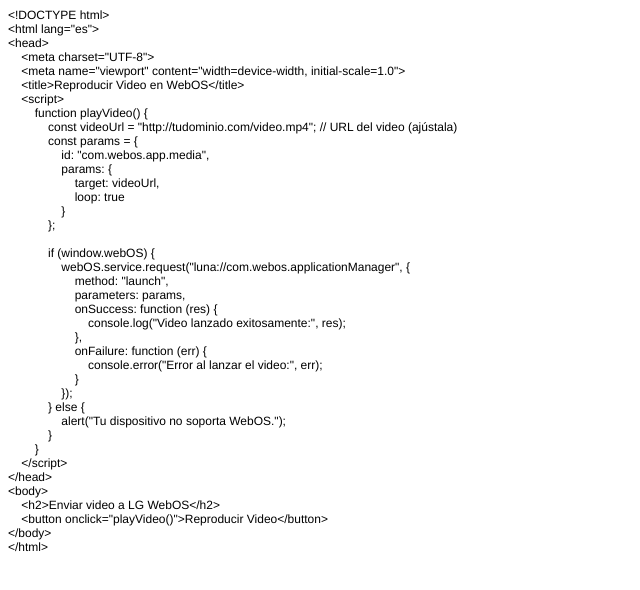
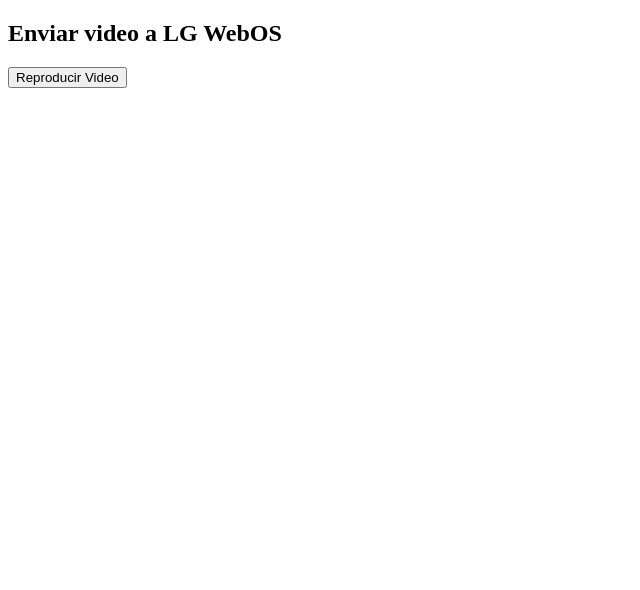
Before and after one commit to darosleal/darosleal.github.io, a plain HTML site: page index.html in a window 1280 px wide. Shown: the whole page, without its empty margins (0-640 px from the left). Drawn offline with Linux system fonts and the light colour scheme.

Commit message:
Update index.html

```diff
--- a/index.html
+++ b/index.html
@@ -1,55 +1,39 @@
-<!DOCTYPE html PUBLIC "-//W3C//DTD HTML 4.01//EN" "http://www.w3.org/TR/html4/strict.dtd">
-<html>
+<!DOCTYPE html>
+<html lang="es">
 <head>
-  <meta http-equiv="Content-Type" content="text/html; charset=utf-8">
-  <meta http-equiv="Content-Style-Type" content="text/css">
-  <title></title>
-  <meta name="Generator" content="Cocoa HTML Writer">
-  <meta name="CocoaVersion" content="2575.4">
-  <style type="text/css">
-    p.p1 {margin: 0.0px 0.0px 0.0px 0.0px; font: 12.0px Helvetica}
-    p.p2 {margin: 0.0px 0.0px 0.0px 0.0px; font: 12.0px Helvetica; min-height: 14.0px}
-  </style>
+    <meta charset="UTF-8">
+    <meta name="viewport" content="width=device-width, initial-scale=1.0">
+    <title>Reproducir Video en WebOS</title>
+    <script>
+        function playVideo() {
+            const videoUrl = "http://tudominio.com/video.mp4"; // URL del video (ajústala)
+            const params = {
+                id: "com.webos.app.media",
+                params: {
+                    target: videoUrl,
+                    loop: true
+                }
+            };
+
+            if (window.webOS) {
+                webOS.service.request("luna://com.webos.applicationManager", {
+                    method: "launch",
+                    parameters: params,
+                    onSuccess: function (res) {
+                        console.log("Video lanzado exitosamente:", res);
+                    },
+                    onFailure: function (err) {
+                        console.error("Error al lanzar el video:", err);
+                    }
+                });
+            } else {
+                alert("Tu dispositivo no soporta WebOS.");
+            }
+        }
+    </script>
 </head>
 <body>
-<p class="p1">&lt;!DOCTYPE html&gt;</p>
-<p class="p1">&lt;html lang="es"&gt;</p>
-<p class="p1">&lt;head&gt;</p>
-<p class="p1"><span class="Apple-converted-space">    </span>&lt;meta charset="UTF-8"&gt;</p>
-<p class="p1"><span class="Apple-converted-space">    </span>&lt;meta name="viewport" content="width=device-width, initial-scale=1.0"&gt;</p>
-<p class="p1"><span class="Apple-converted-space">    </span>&lt;title&gt;Reproducir Video en WebOS&lt;/title&gt;</p>
-<p class="p1"><span class="Apple-converted-space">    </span>&lt;script&gt;</p>
-<p class="p1"><span class="Apple-converted-space">        </span>function playVideo() {</p>
-<p class="p1"><span class="Apple-converted-space">            </span>const videoUrl = "http://tudominio.com/video.mp4"; // URL del video (ajústala)</p>
-<p class="p1"><span class="Apple-converted-space">            </span>const params = {</p>
-<p class="p1"><span class="Apple-converted-space">                </span>id: "com.webos.app.media",<span class="Apple-converted-space"> </span></p>
-<p class="p1"><span class="Apple-converted-space">                </span>params: {</p>
-<p class="p1"><span class="Apple-converted-space">                    </span>target: videoUrl,</p>
-<p class="p1"><span class="Apple-converted-space">                    </span>loop: true</p>
-<p class="p1"><span class="Apple-converted-space">                </span>}</p>
-<p class="p1"><span class="Apple-converted-space">            </span>};</p>
-<p class="p2"><br></p>
-<p class="p1"><span class="Apple-converted-space">            </span>if (window.webOS) {</p>
-<p class="p1"><span class="Apple-converted-space">                </span>webOS.service.request("luna://com.webos.applicationManager", {</p>
-<p class="p1"><span class="Apple-converted-space">                    </span>method: "launch",</p>
-<p class="p1"><span class="Apple-converted-space">                    </span>parameters: params,</p>
-<p class="p1"><span class="Apple-converted-space">                    </span>onSuccess: function (res) {</p>
-<p class="p1"><span class="Apple-converted-space">                        </span>console.log("Video lanzado exitosamente:", res);</p>
-<p class="p1"><span class="Apple-converted-space">                    </span>},</p>
-<p class="p1"><span class="Apple-converted-space">                    </span>onFailure: function (err) {</p>
-<p class="p1"><span class="Apple-converted-space">                        </span>console.error("Error al lanzar el video:", err);</p>
-<p class="p1"><span class="Apple-converted-space">                    </span>}</p>
-<p class="p1"><span class="Apple-converted-space">                </span>});</p>
-<p class="p1"><span class="Apple-converted-space">            </span>} else {</p>
-<p class="p1"><span class="Apple-converted-space">                </span>alert("Tu dispositivo no soporta WebOS.");</p>
-<p class="p1"><span class="Apple-converted-space">            </span>}</p>
-<p class="p1"><span class="Apple-converted-space">        </span>}</p>
-<p class="p1"><span class="Apple-converted-space">    </span>&lt;/script&gt;</p>
-<p class="p1">&lt;/head&gt;</p>
-<p class="p1">&lt;body&gt;</p>
-<p class="p1"><span class="Apple-converted-space">    </span>&lt;h2&gt;Enviar video a LG WebOS&lt;/h2&gt;</p>
-<p class="p1"><span class="Apple-converted-space">    </span>&lt;button onclick="playVideo()"&gt;Reproducir Video&lt;/button&gt;</p>
-<p class="p1">&lt;/body&gt;</p>
-<p class="p1">&lt;/html&gt;</p>
+    <h2>Enviar video a LG WebOS</h2>
+    <button onclick="playVideo()">Reproducir Video</button>
 </body>
 </html>
```
